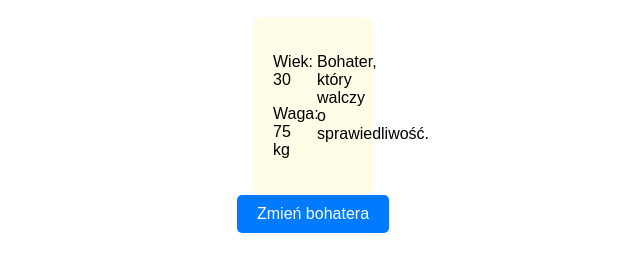
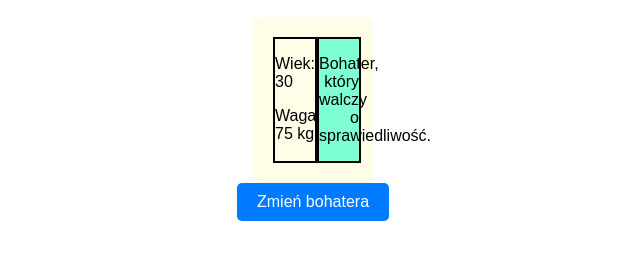
Before and after one commit to mplik/database, a plain HTML site: page index.html in a window 1280 px wide. Shown: the part 287-558 px from the top of the page, without its empty margins (327-967 px from the left). Drawn offline with Linux system fonts and the light colour scheme.

Commit message:
Dodano stylizację dla column w styles.css

```diff
--- a/styles.css
+++ b/styles.css
@@ -29,9 +29,20 @@ body {
     border-radius: 8px;
 }
 
-.left-column, .right-column {
-    width: 45%; /*Ustawia szerokość column */
+.left-column {
+    width: 50%; /*Ustawia szerokość column */
+    border: solid 2px; /* Obramowanie kolumny */
     text-align: left; /*Wyrównanie textu do lewej */
+    background-color: #fffde7;
+    box-sizing: content-box; /* Uwzględnia padding */
+}
+
+.right-column {
+    width: 50%;
+    border: solid 2px;
+    text-align: right;
+    background-color: aquamarine;
+    box-sizing: content-box;
 }
 
 button {
```
